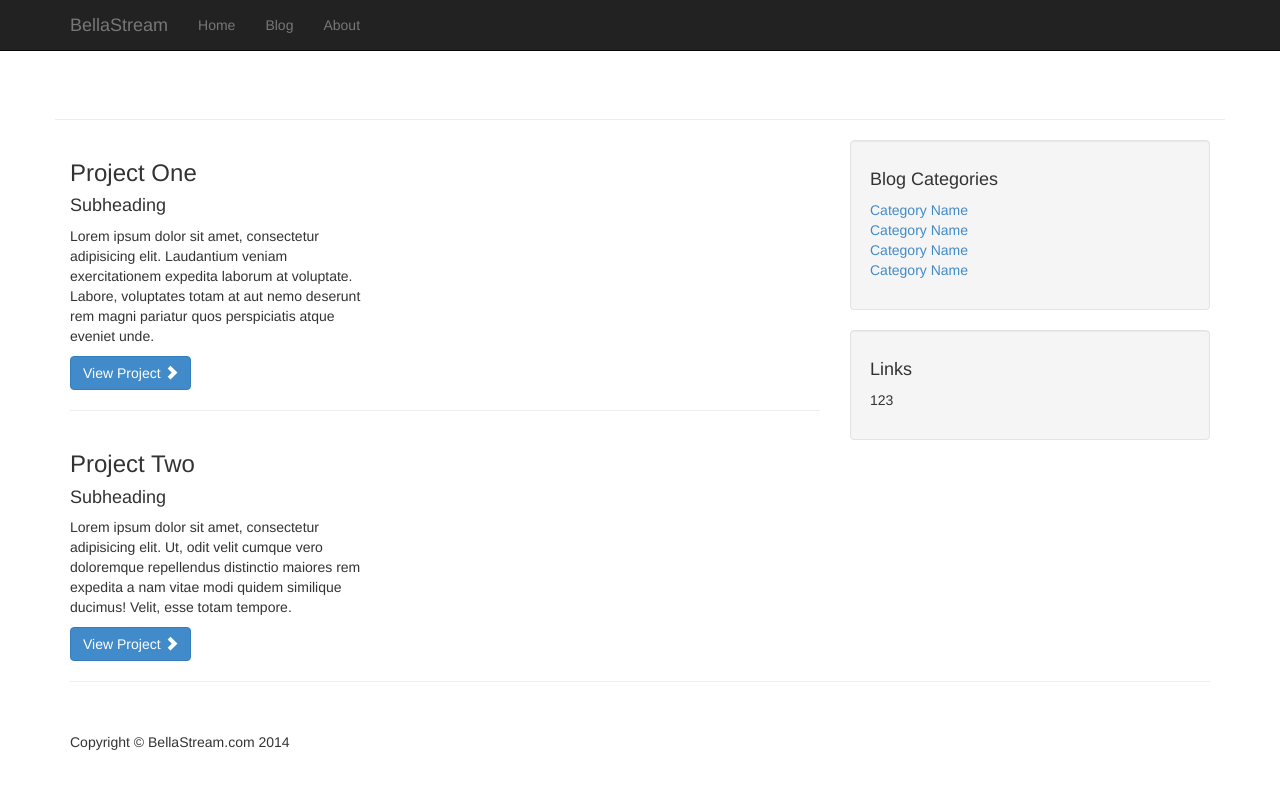
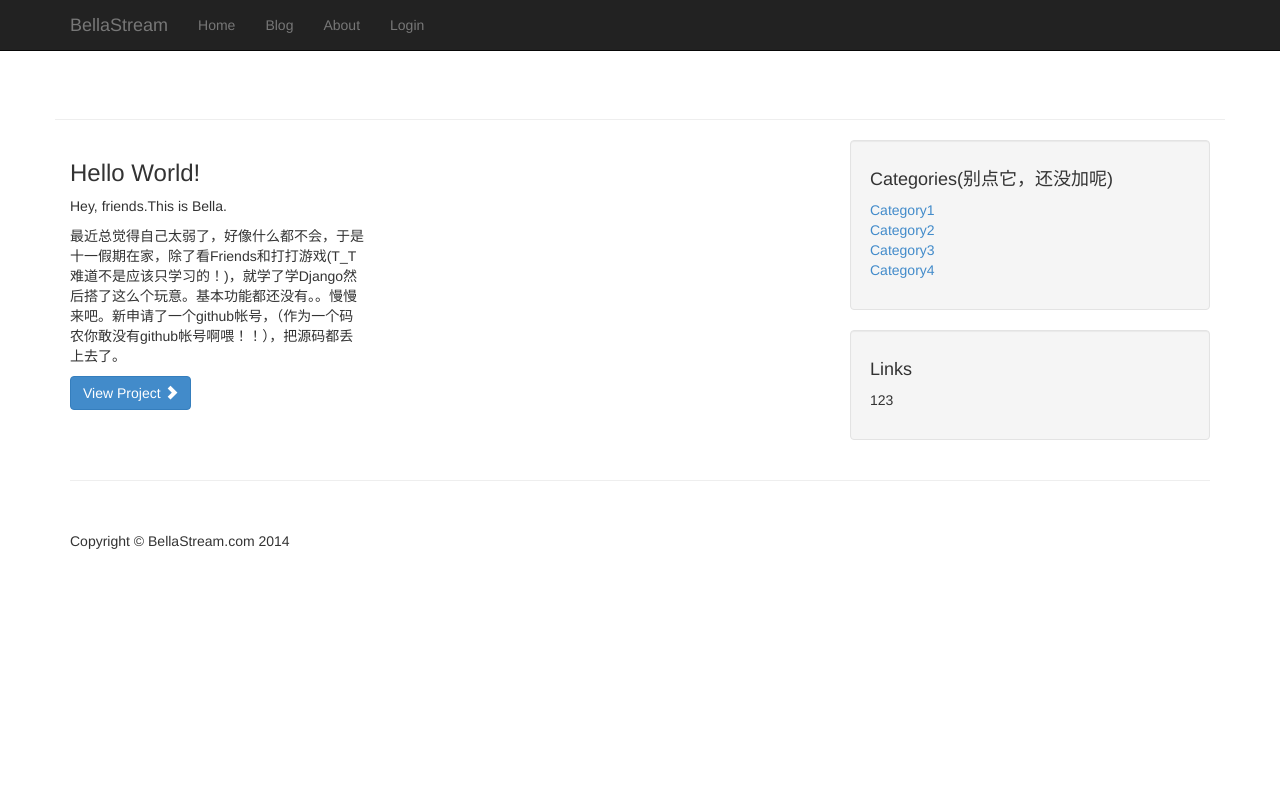
Before and after one commit to bellastream/BellaStreamWeb, a Django app: page / in a window 1280 px wide. After the commit the page ends 549 px from the top, so only its background shows below. Run offline with Django 3.2, Linux system fonts and the light colour scheme; some libraries are stand-ins or nearby versions.

Commit message:
add basic functions

```diff
--- a/BellaStreamWeb/settings.py
+++ b/BellaStreamWeb/settings.py
@@ -72,7 +72,7 @@ DATABASES = {
 FILE_CHARSET = 'utf-8'
 DEFAULT_CHARSET = 'utf-8'
 
-LANGUAGE_CODE = 'en-us'
+LANGUAGE_CODE = 'zh-hans'
 
 TIME_ZONE = 'UTC'
 
--- a/blog/models.py
+++ b/blog/models.py
@@ -7,6 +7,8 @@ class BlogsPost(models.Model):
 	title = models.CharField(max_length = 150)
 	body = models.TextField()
 	timestamp = models.DateTimeField()
+	class Meta:
+		ordering = ['-timestamp']
 
 class BlogPostAdmin(admin.ModelAdmin):
 	list_display = ('title', 'timestamp')
--- a/blog/urls.py
+++ b/blog/urls.py
@@ -1,6 +1,8 @@
 from django.conf.urls import *
-from blog.views import archive
+from blog.views import archivePage
+from blog.views import detailPage
 
 urlpatterns = patterns('',
-		url(r'^$', archive),
+		url(r'^$', archivePage),
+		url(r'^(\d{1,})', detailPage),
 	)
--- a/templates/base.html
+++ b/templates/base.html
@@ -50,8 +50,11 @@
                         <a href="/blog/">Blog</a>
                     </li>
                     <li>
-                        <a href="/about/">About</a>
+                        <a href="/">About</a>
                     </li>
+		    <li>
+			<a href="/admin">Login</a>
+		    </li>
                 </ul>
             </div>
             <!-- /.navbar-collapse -->
@@ -86,17 +89,17 @@
 				-->
                 <!-- Blog Categories Well -->
                 <div class="well">
-                    <h4>Blog Categories</h4>
+                    <h4>Categories(别点它，还没加呢)</h4>
                     <div class="row">
                         <div class="col-lg-6">
                             <ul class="list-unstyled">
-                                <li><a href="#">Category Name</a>
+                                <li><a href="#">Category1</a>
                                 </li>
-                                <li><a href="#">Category Name</a>
+                                <li><a href="#">Category2</a>
                                 </li>
-                                <li><a href="#">Category Name</a>
+                                <li><a href="#">Category3</a>
                                 </li>
-                                <li><a href="#">Category Name</a>
+                                <li><a href="#">Category4</a>
                                 </li>
                             </ul>
                         </div>
--- a/templates/index.html
+++ b/templates/index.html
@@ -13,29 +13,10 @@
 		            </div>
 			-->
 		            <div class="col-md-5">
-		                <h3>Project One</h3>
-		                <h4>Subheading</h4>
-		                <p>Lorem ipsum dolor sit amet, consectetur adipisicing elit. Laudantium veniam exercitationem expedita laborum at voluptate. Labore, voluptates totam at aut nemo deserunt rem magni pariatur quos perspiciatis atque eveniet unde.</p>
-		                <a class="btn btn-primary" href="#">View Project <span class="glyphicon glyphicon-chevron-right"></span></a>
-		            </div>
-		        </div>
-		        <!-- /.row -->
-
-		        <hr>
-
-		        <!-- Project Two -->
-		        <div class="row">
-			<!--
-		            <div class="col-md-7">
-		                <a href="#">
-		                    <img class="img-responsive" src="http://placehold.it/700x300" alt="">
-		                </a>
-		            </div>
-			-->
-		            <div class="col-md-5">
-		                <h3>Project Two</h3>
-		                <h4>Subheading</h4>
-		                <p>Lorem ipsum dolor sit amet, consectetur adipisicing elit. Ut, odit velit cumque vero doloremque repellendus distinctio maiores rem expedita a nam vitae modi quidem similique ducimus! Velit, esse totam tempore.</p>
+		                <h3>Hello World!</h3>
+		                <h4></h4>
+		                <p>Hey, friends.This is Bella.</p>
+				<p>最近总觉得自己太弱了，好像什么都不会，于是十一假期在家，除了看Friends和打打游戏(T_T难道不是应该只学习的！)，就学了学Django然后搭了这么个玩意。基本功能都还没有。。慢慢来吧。新申请了一个github帐号，（作为一个码农你敢没有github帐号啊喂！！），把源码都丢上去了。</p>
 		                <a class="btn btn-primary" href="#">View Project <span class="glyphicon glyphicon-chevron-right"></span></a>
 		            </div>
 		        </div>
```
Also changed, not shown: blog/views.py (+12 -1 lines), templates/blog.html (+8 -6 lines), templates/details.html (+8 -7 lines), db.sqlite3, 4 other files.
